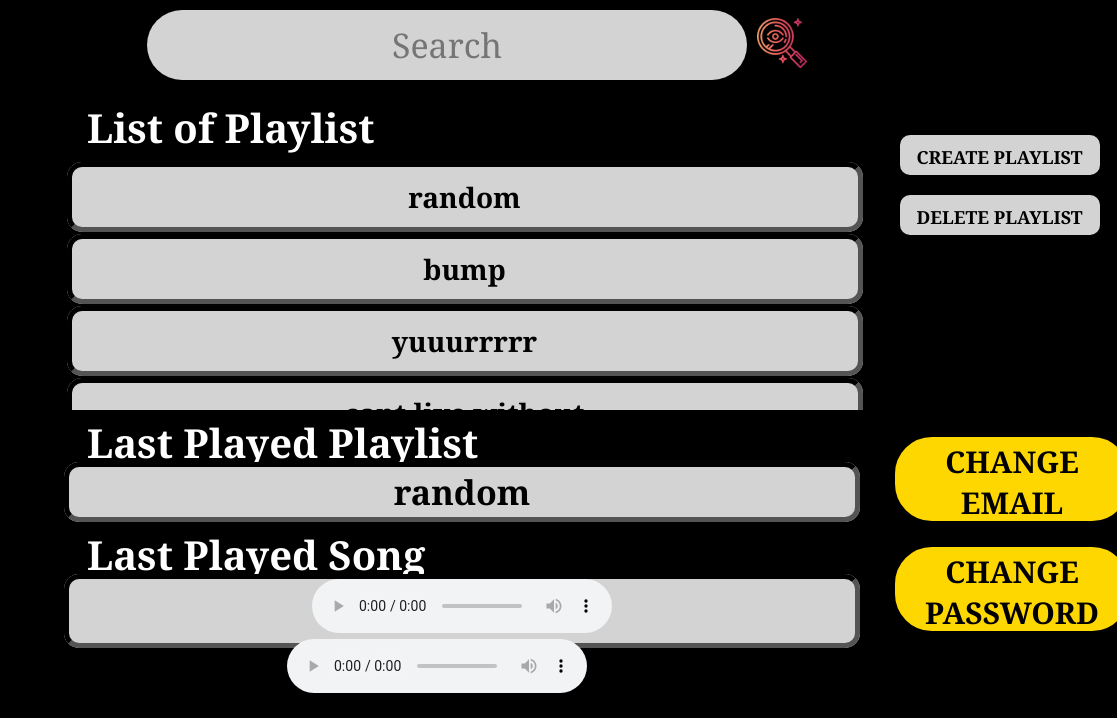
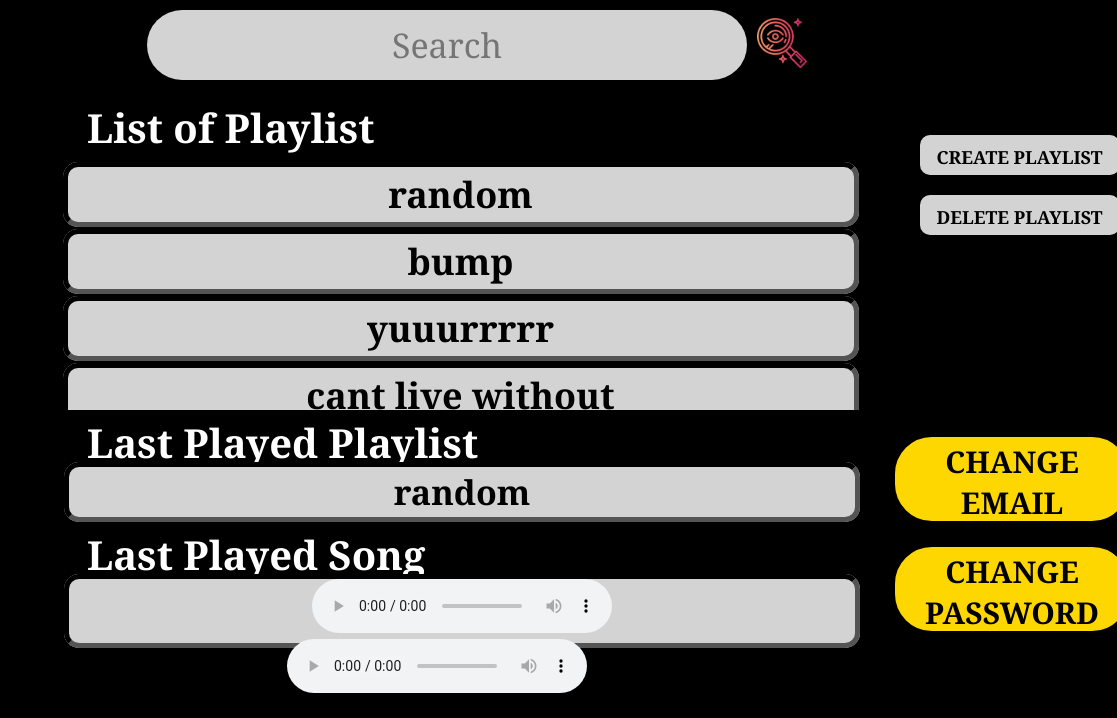
Before and after one commit to jyrz13149/Music_Player, a PHP site: page /Music_Player/logged_in/home.php in a window 1360 px wide. Shown: the part 147-865 px from the top of the page, without its empty margins (243-1360 px from the left). Run offline with PHP 8.4, Linux system fonts and the light colour scheme; a user stored in the database is signed in; data comes from the database, SQL or seed files in the repository; data that the repository does not hold is empty.

Commit message:
updated button css again

```diff
--- a/logged_in/home.css
+++ b/logged_in/home.css
@@ -174,21 +174,21 @@
   height: 250px;
   overflow-y: auto;
   overflow-x: hidden;
-  direction: rtl;
-  margin-left: 250px;
+  direction: ltr;
+  margin-left: 290px;
 }
 
 div.playlists div.lists table {
   background-color: transparent;
   width: 800px;
   border: none;
-  margin-left: 290px;
+  margin-left: 26px;
 }
 
 div.playlists div.lists table tr.names {
   background-color: lightgray;
   color: black;
-  height: 70px;
+  height: 65px;
   text-align: center;
 }
 
@@ -201,7 +201,7 @@
 div.playlists div.lists table tr.names td button {
   text-align: center;
   align-items: center;
-  font-size: 28px;
+  font-size: 36px;
   font-weight: bold;
   border: none;
   border-radius: 15px;
```
